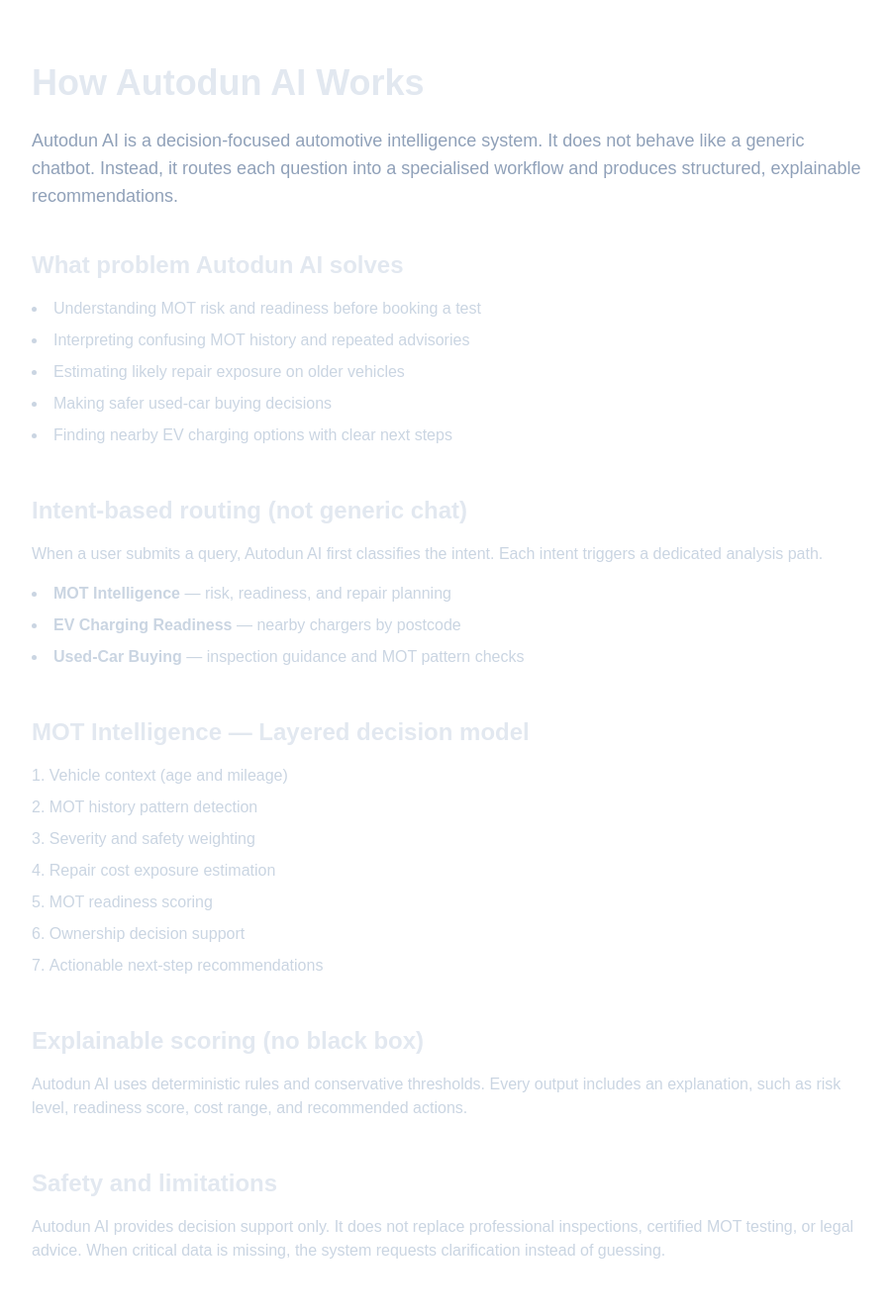
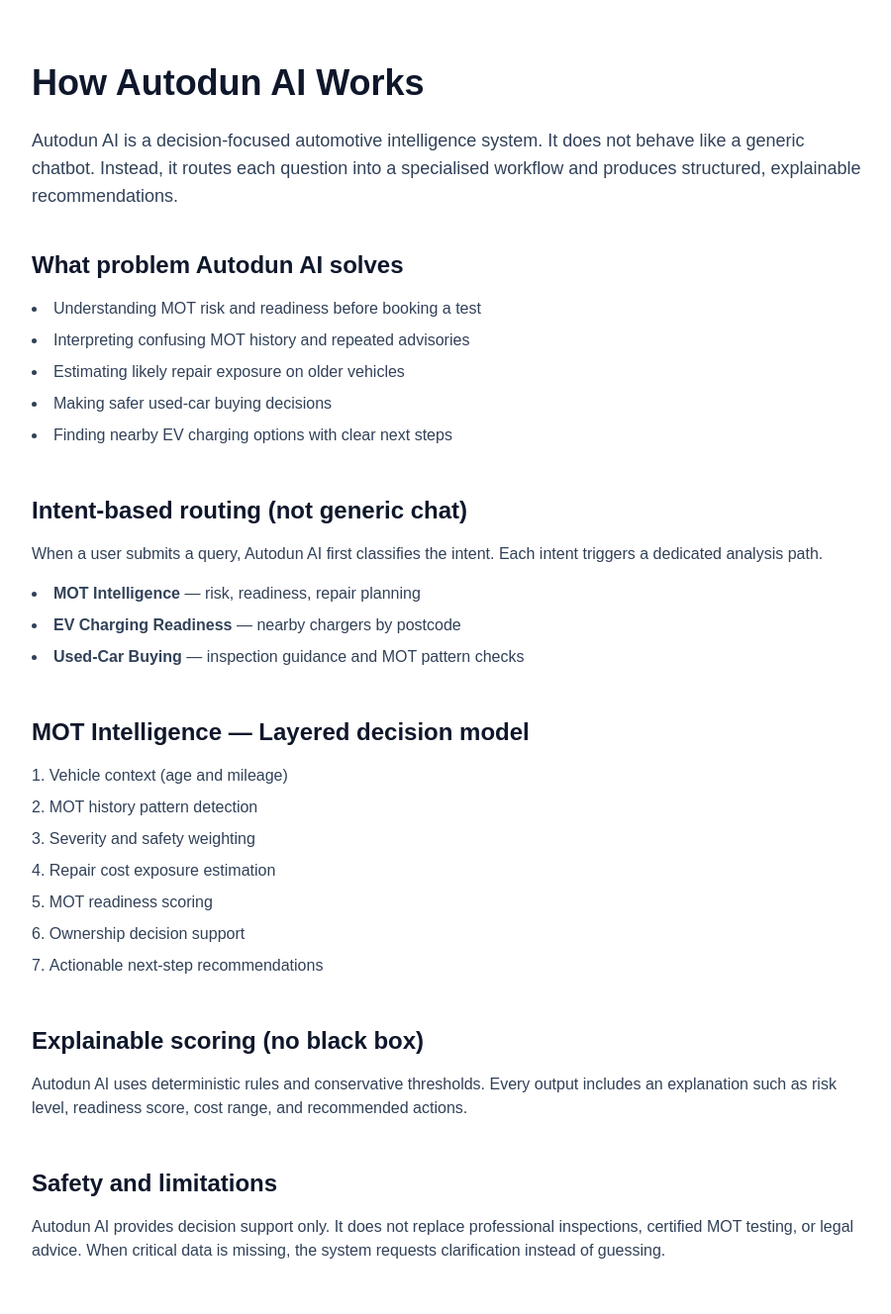
Before and after one commit to kamrangul87/autodun-ai-assistant, a Next.js app: page /how-it-works in a window 1280 px wide. Shown: the top 1328 px of the page at 99% size, without its empty margins (184-1084 px from the left). Built offline with nearby package versions, Linux system fonts and the light colour scheme.

Commit message:
Update how-it-works.tsx

```diff
--- a/pages/how-it-works.tsx
+++ b/pages/how-it-works.tsx
@@ -11,24 +11,23 @@
         />
       </Head>
 
-      <main className="max-w-4xl mx-auto px-6 py-16 text-slate-200">
-        <h1 className="text-4xl font-bold mb-6">
+      <main className="max-w-4xl mx-auto px-6 py-16">
+        <h1 className="text-4xl font-bold text-slate-900 mb-6">
           How Autodun AI Works
         </h1>
 
-        <p className="text-lg text-slate-400 mb-10">
+        <p className="text-lg text-slate-700 mb-10">
           Autodun AI is a decision-focused automotive intelligence system.
           It does not behave like a generic chatbot. Instead, it routes
           each question into a specialised workflow and produces structured,
           explainable recommendations.
         </p>
 
-        {/* SECTION */}
         <section className="mb-12">
-          <h2 className="text-2xl font-semibold mb-4">
+          <h2 className="text-2xl font-semibold text-slate-900 mb-4">
             What problem Autodun AI solves
           </h2>
-          <ul className="list-disc list-inside space-y-2 text-slate-300">
+          <ul className="list-disc list-inside space-y-2 text-slate-700">
             <li>Understanding MOT risk and readiness before booking a test</li>
             <li>Interpreting confusing MOT history and repeated advisories</li>
             <li>Estimating likely repair exposure on older vehicles</li>
@@ -37,28 +36,26 @@
           </ul>
         </section>
 
-        {/* SECTION */}
         <section className="mb-12">
-          <h2 className="text-2xl font-semibold mb-4">
+          <h2 className="text-2xl font-semibold text-slate-900 mb-4">
             Intent-based routing (not generic chat)
           </h2>
-          <p className="text-slate-300 mb-4">
+          <p className="text-slate-700 mb-4">
             When a user submits a query, Autodun AI first classifies the intent.
             Each intent triggers a dedicated analysis path.
           </p>
-          <ul className="list-disc list-inside space-y-2 text-slate-300">
-            <li><strong>MOT Intelligence</strong> — risk, readiness, and repair planning</li>
+          <ul className="list-disc list-inside space-y-2 text-slate-700">
+            <li><strong>MOT Intelligence</strong> — risk, readiness, repair planning</li>
             <li><strong>EV Charging Readiness</strong> — nearby chargers by postcode</li>
             <li><strong>Used-Car Buying</strong> — inspection guidance and MOT pattern checks</li>
           </ul>
         </section>
 
-        {/* SECTION */}
         <section className="mb-12">
-          <h2 className="text-2xl font-semibold mb-4">
+          <h2 className="text-2xl font-semibold text-slate-900 mb-4">
             MOT Intelligence — Layered decision model
           </h2>
-          <ol className="list-decimal list-inside space-y-2 text-slate-300">
+          <ol className="list-decimal list-inside space-y-2 text-slate-700">
             <li>Vehicle context (age and mileage)</li>
             <li>MOT history pattern detection</li>
             <li>Severity and safety weighting</li>
@@ -69,24 +66,22 @@
           </ol>
         </section>
 
-        {/* SECTION */}
         <section className="mb-12">
-          <h2 className="text-2xl font-semibold mb-4">
+          <h2 className="text-2xl font-semibold text-slate-900 mb-4">
             Explainable scoring (no black box)
           </h2>
-          <p className="text-slate-300">
+          <p className="text-slate-700">
             Autodun AI uses deterministic rules and conservative thresholds.
-            Every output includes an explanation, such as risk level,
+            Every output includes an explanation such as risk level,
             readiness score, cost range, and recommended actions.
           </p>
         </section>
 
-        {/* SECTION */}
         <section className="mb-12">
-          <h2 className="text-2xl font-semibold mb-4">
+          <h2 className="text-2xl font-semibold text-slate-900 mb-4">
             Safety and limitations
           </h2>
-          <p className="text-slate-300">
+          <p className="text-slate-700">
             Autodun AI provides decision support only. It does not replace
             professional inspections, certified MOT testing, or legal advice.
             When critical data is missing, the system requests clarification
@@ -94,19 +89,18 @@
           </p>
         </section>
 
-        {/* SECTION */}
         <section className="mb-12">
-          <h2 className="text-2xl font-semibold mb-4">
+          <h2 className="text-2xl font-semibold text-slate-900 mb-4">
             Versioning and stability
           </h2>
-          <p className="text-slate-300">
+          <p className="text-slate-700">
             This page documents Autodun AI Assistant v1 — a frozen,
             production-ready baseline. Future versions may extend
             capabilities while preserving explainability and consistency.
           </p>
         </section>
 
-        <hr className="border-slate-700 my-12" />
+        <hr className="border-slate-300 my-12" />
 
         <p className="text-sm text-slate-500">
           Autodun AI is designed to help drivers make safer, clearer,
```
